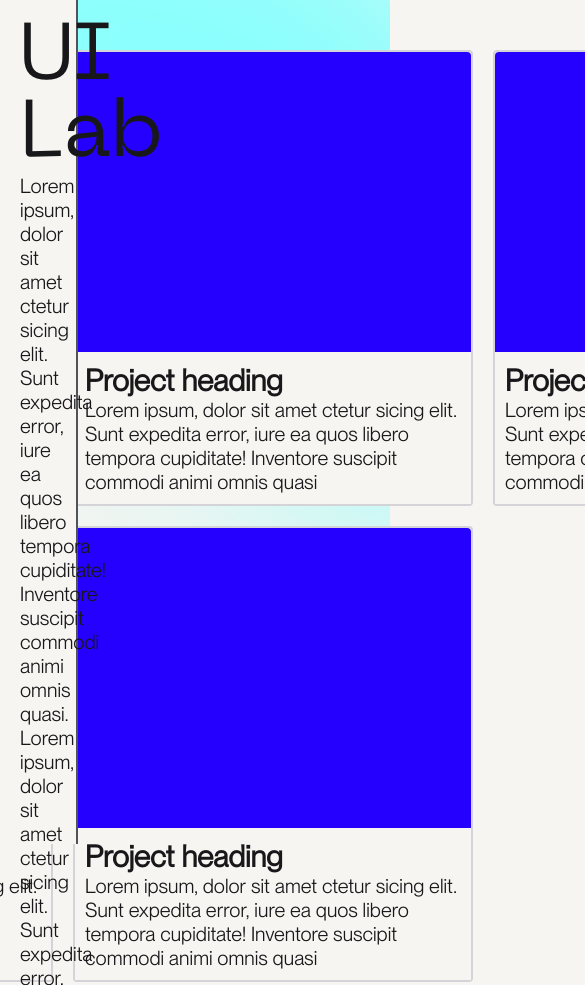
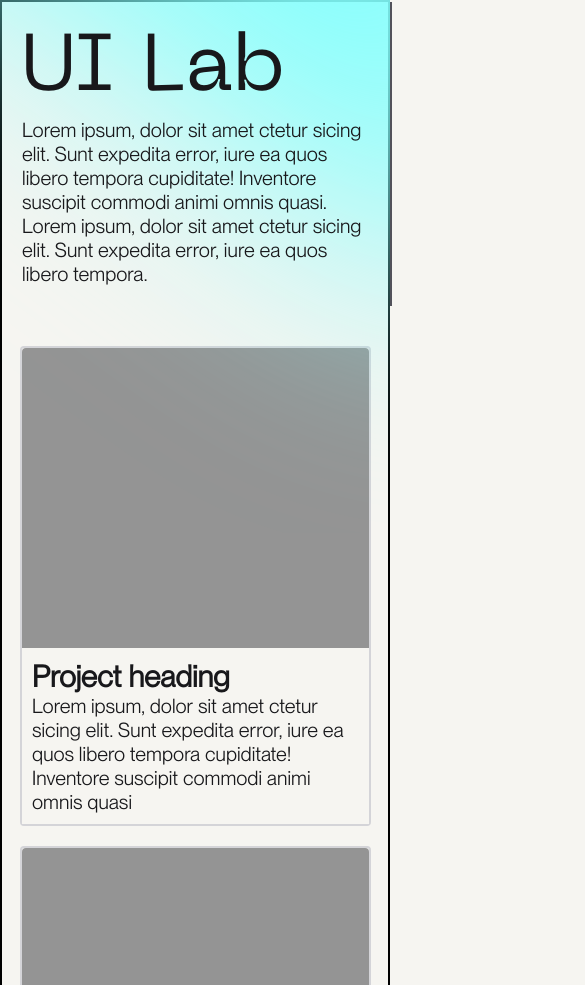
Before and after one commit to manish-basargekar/UI-experiments, a plain HTML site: page index.html in a window 390 px wide. Shown: the top 985 px of the page, 585 px wide, since content can reach past the window. Drawn offline with Linux system fonts and the light colour scheme.

Commit message:
added responsive styles(mobile and tablet)

```diff
--- a/style.css
+++ b/style.css
@@ -41,15 +41,18 @@ body {
 	overflow-x: hidden;
 	background-color: #f6f5f1;
 	color: #18181b;
+	min-height: 100vh;
 }
 
 .container {
 	font-size: 2rem;
-	/* border: 2px solid black; */
+	border: 2px solid black;
 	/* margin: 6rem; */
 	height: max-content;
 	z-index: 234;
 	display: flex;
+
+	/* margin: auto; */
 }
 
 header {
@@ -62,13 +65,15 @@ header {
 }
 
 .ui-lab {
-	font-size: 8rem;
+	font-size: 5vw;
 	font-family: "PP Machina", monospace;
 	font-weight: 400;
+	line-height: 1.2;
 }
 
 .desc {
 	z-index: 23423;
+	margin-top: 3rem;
 }
 
 .gradient {
@@ -91,6 +96,8 @@ main{
 	display: flex;
 	justify-content: center;
 	align-items: center;
+	/* max-width: 200rem; */
+	/* margin: auto; */
 }
 
 
@@ -104,11 +111,13 @@ main{
 	grid-template-columns: repeat(3, 1fr);
 	grid-template-rows: repeat(3, 1fr);
 	gap: 2rem;
+	padding: 0 4rem;
+	/* max-width: 150rem; */
 }
 
 .project {
 	border: 2px solid #d4d4d8;
-	width: 40rem;
+	/* width: 80%; */
 	border-radius: 4px;
 	height: max-content;
 }
@@ -117,7 +126,7 @@ main{
 	border-top-left-radius: 4px;
 	border-top-right-radius: 4px;
 	height: 30rem;
-	background-color: rgb(38, 0, 255);
+	background-color: rgb(148, 148, 148);
 }
 
 .info {
@@ -134,3 +143,81 @@ main{
 .project-desc {
 	color: #52525b;
 }
+
+
+
+@media screen and (max-width: 500px) {
+	.container{
+		flex-direction: column;
+	}
+
+	header{
+		/* position: unset; */
+		width: 100vw;
+		height: max-content;
+		position: relative;
+		z-index: 123412312;
+		background: transparent;
+	}
+
+	main{
+		margin: 0;
+	}
+	.gradient{
+		z-index: 12312;
+		top: -25rem;
+		/* border: 2px solid black; */
+		/* display: none; */
+	}
+
+	.project{
+		width: 90vw;
+	}
+	.ui-container{
+		position: unset;
+		grid-template-columns:  100vw;
+	grid-template-rows:  max-content;
+	gap: 2rem;
+	width: 100vw;
+	padding: 2rem;
+	margin-top: 2rem;
+	}
+
+	.ui-lab{
+		font-size: 8rem;
+	}
+}
+
+@media screen and (min-width: 500px) and (max-width: 1200px) {
+	.container{
+		display: flex;
+		flex-direction: column;
+	}
+	header{
+		/* position: unset; */
+		width: 100vw;
+		height: max-content;
+		position: relative;
+		z-index: 123412312;
+		background: transparent;
+	}
+
+	main{
+		margin: 0;
+	}
+	.ui-container{
+		position: unset;
+		grid-template-columns:   repeat(2, 1fr);
+	grid-template-rows:  repeat(2, 1fr);
+	gap: 2rem;
+	width: 100vw;
+	padding: 2rem;
+	margin-top: 2rem;
+	margin-left: 0;
+	}
+
+	.project{
+		width: 45vw;
+	}
+
+}
```
